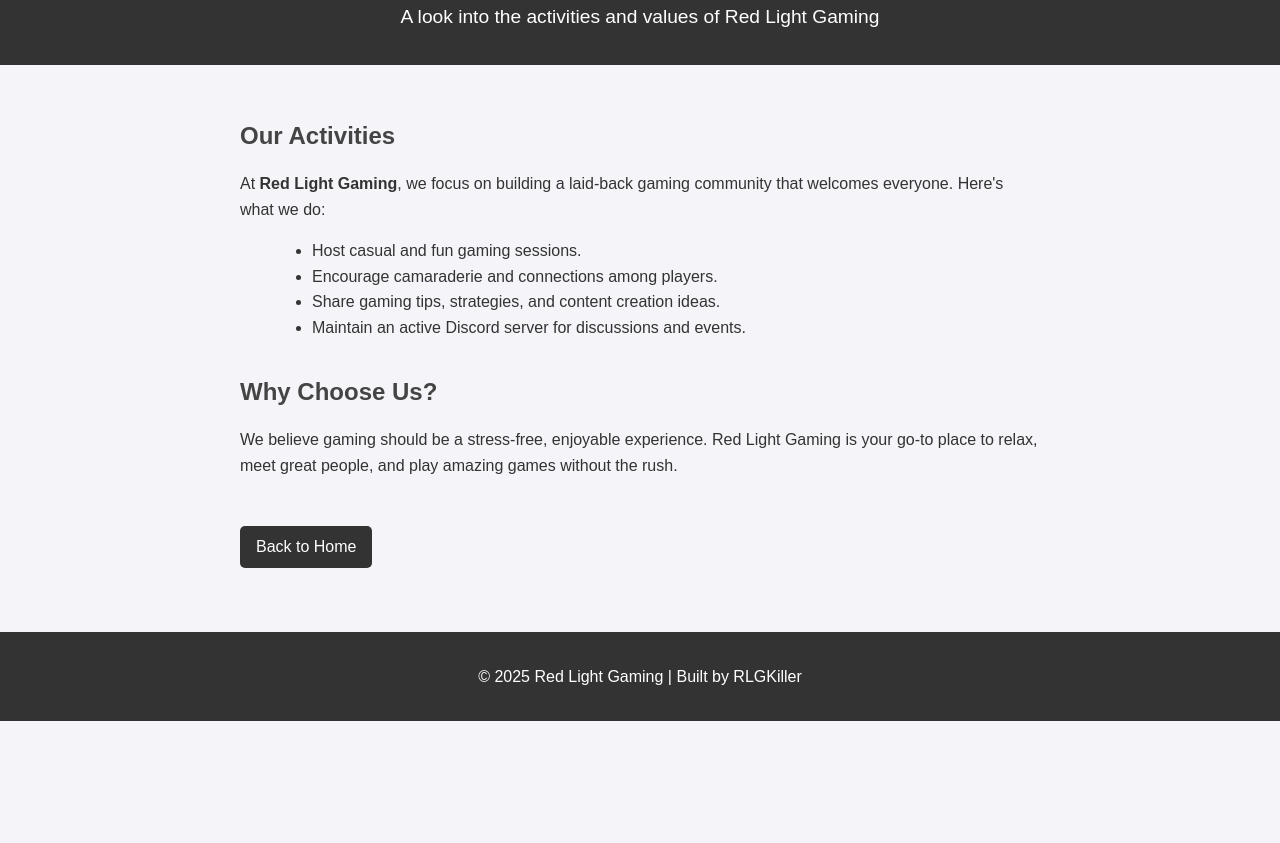
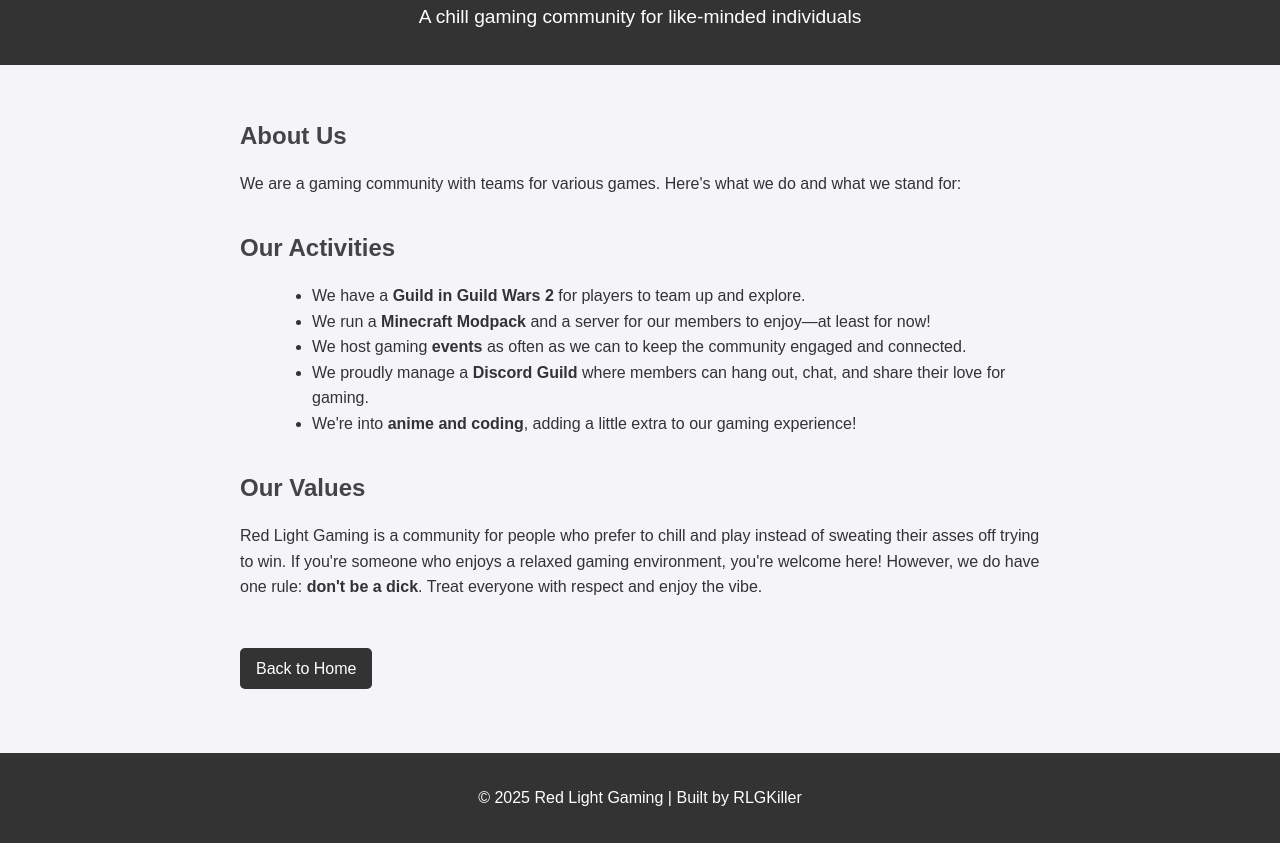
Before and after one commit to ThatGuyRLGKiller/ThatGuyRLGKiller.github.io, a plain HTML site: page what-we-do.html in a window 1280 px wide. Shown: the part 102-945 px from the top of the page. Before the commit the page ends 823 px from the top, so only its background shows below. Drawn offline with Linux system fonts and the light colour scheme.

Commit message:
Update what-we-do.html

```diff
--- a/what-we-do.html
+++ b/what-we-do.html
@@ -8,28 +8,32 @@
 </head>
 <body>
     <header>
-        <h1>What We Do</h1>
-        <p>A look into the activities and values of Red Light Gaming</p>
+        <h1>What Do We Do?</h1>
+        <p>A chill gaming community for like-minded individuals</p>
     </header>
     <main>
         <section>
+            <h2>About Us</h2>
+            <p>
+                We are a gaming community with teams for various games. Here's what we do and what we stand for:
+            </p>
+        </section>
+        <section>
             <h2>Our Activities</h2>
-            <p>
-                At <strong>Red Light Gaming</strong>, we focus on building a laid-back gaming community that welcomes everyone.
-                Here's what we do:
-            </p>
             <ul>
-                <li>Host casual and fun gaming sessions.</li>
-                <li>Encourage camaraderie and connections among players.</li>
-                <li>Share gaming tips, strategies, and content creation ideas.</li>
-                <li>Maintain an active Discord server for discussions and events.</li>
+                <li>We have a <strong>Guild in Guild Wars 2</strong> for players to team up and explore.</li>
+                <li>We run a <strong>Minecraft Modpack</strong> and a server for our members to enjoy—at least for now!</li>
+                <li>We host gaming <strong>events</strong> as often as we can to keep the community engaged and connected.</li>
+                <li>We proudly manage a <strong>Discord Guild</strong> where members can hang out, chat, and share their love for gaming.</li>
+                <li>We're into <strong>anime and coding</strong>, adding a little extra to our gaming experience!</li>
             </ul>
         </section>
         <section>
-            <h2>Why Choose Us?</h2>
+            <h2>Our Values</h2>
             <p>
-                We believe gaming should be a stress-free, enjoyable experience.
-                Red Light Gaming is your go-to place to relax, meet great people, and play amazing games without the rush.
+                Red Light Gaming is a community for people who prefer to chill and play instead of sweating their asses off trying to win.
+                If you're someone who enjoys a relaxed gaming environment, you're welcome here!
+                However, we do have one rule: <strong>don't be a dick</strong>. Treat everyone with respect and enjoy the vibe.
             </p>
         </section>
         <a href="index.html" class="button">Back to Home</a>
```
